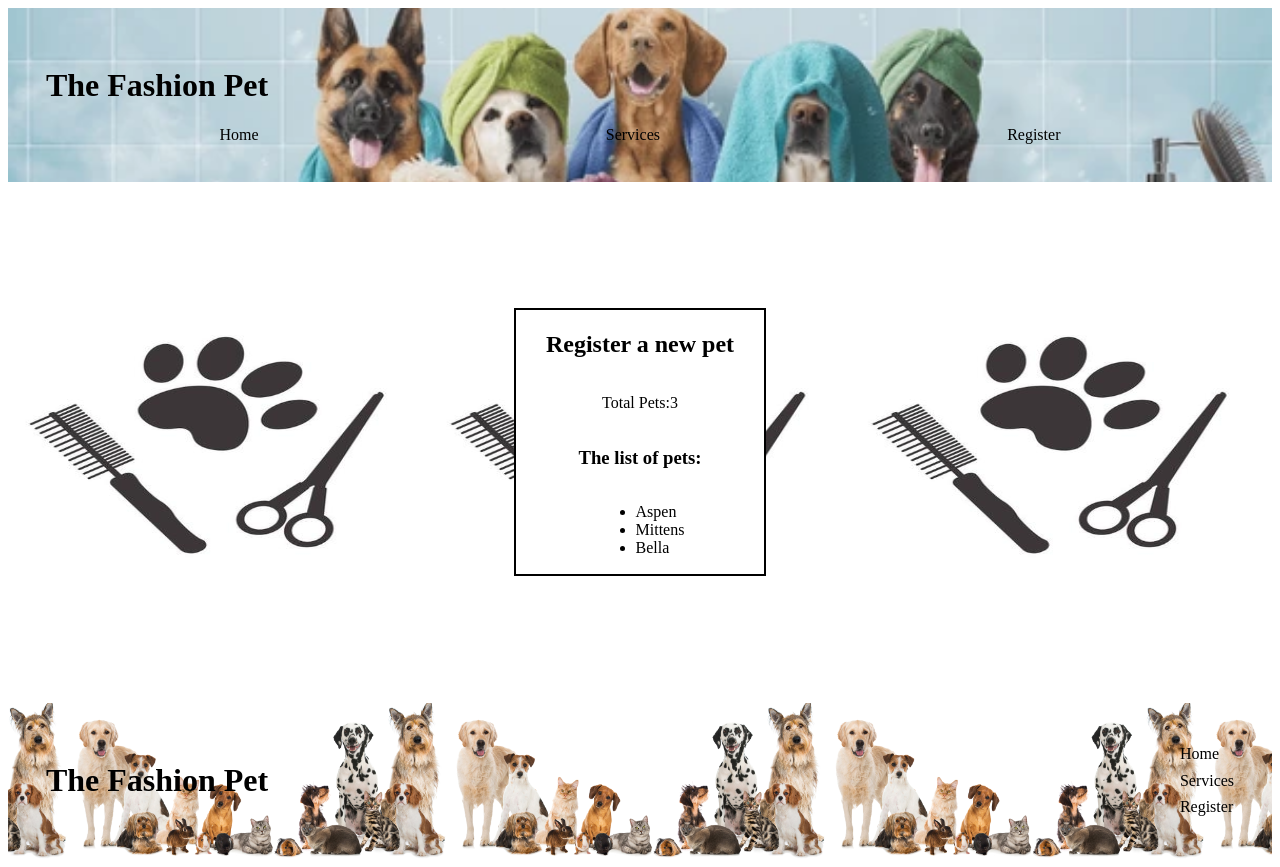
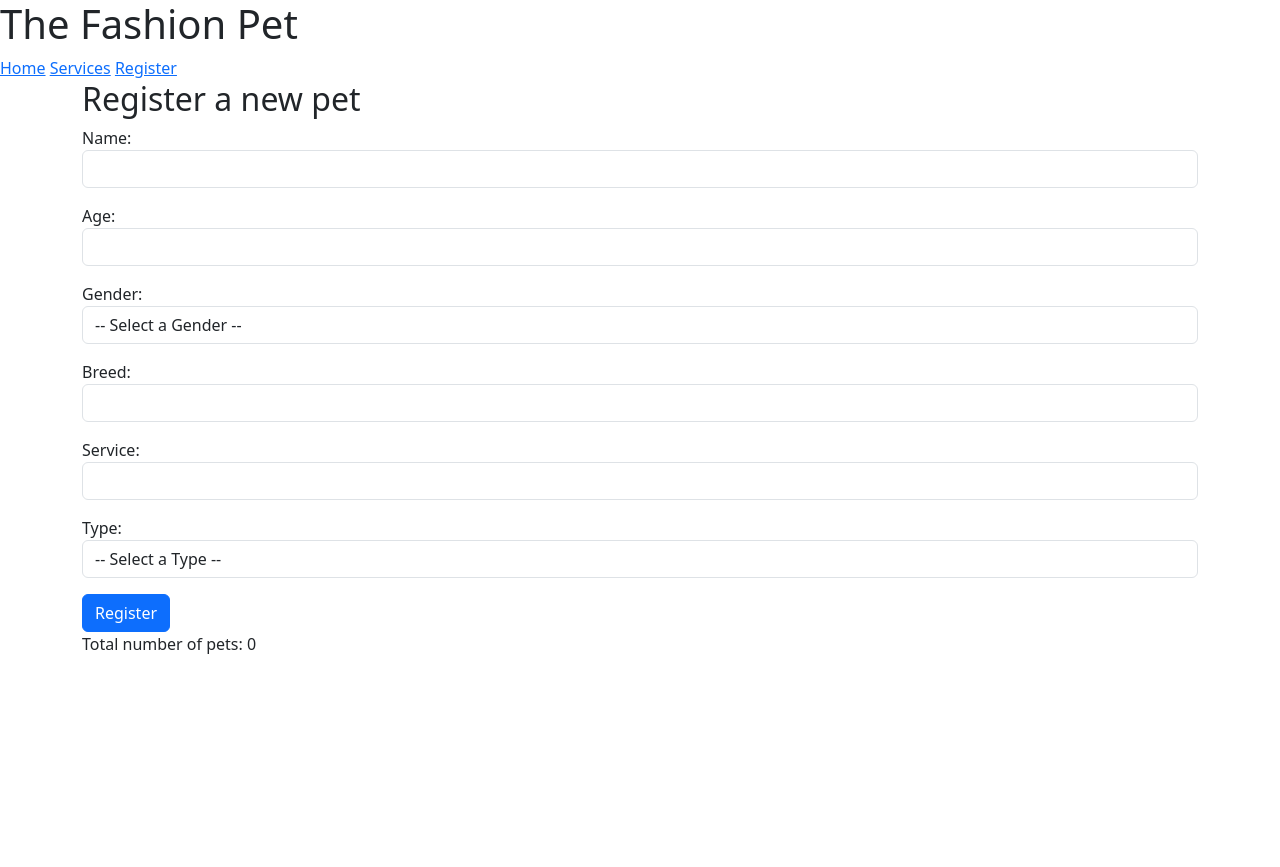
Before and after one commit to grciastyl/Pet-Salon, a plain HTML site: page register.html in a window 1280 px wide. After the commit the page ends 800 px from the top, so only its background shows below. Drawn offline with nearby package versions, Linux system fonts and the light colour scheme.

Commit message:
assignment2

```diff
--- a/register.html
+++ b/register.html
@@ -3,7 +3,7 @@
 <head>
     <meta charset="UTF-8">
     <meta name="viewport" content="width=device-width, initial-scale=1.0">
-    <link rel="stylesheet" href="register.css">
+    <link rel="stylesheet" href="https://cdn.jsdelivr.net/npm/bootstrap@5.3.6/dist/css/bootstrap.min.css">
     <title>Register</title>
 </head>
 <body>
@@ -19,27 +19,54 @@
 
 
     </header>
-    <main>
-        <div class="textbackground">
-            <h2>Register a new pet</h2>
-
-            <p id="totalpets"></p>
-
-            <h3>The list of pets:</h3>
-            <ul id="petsList"></ul>
-
+    <main class="container">
+        <h2>Register a new pet</h2>
+        <div class="form-container">
+            <div class="mb-3">
+                <label>Name:</label>
+                <input class="form-control" type="text" id="txtName" />
+            </div>
+            <div class="mb-3">
+                <label>Age:</label>
+                <input class="form-control" type="number" id="txtAge" min="0"/>
+            </div>
+            <div class="mb-3">
+                <label>Gender:</label>
+                <select class="form-control"  id="txtGender">
+                    <option value="" disabled selected>-- Select a Gender --</option>
+                    <option value="Male">Male</option>
+                    <option value="Female">Female</option>
+                </select>
+            </div>
+            <div class="mb-3">
+                <label>Breed:</label>
+                <input class="form-control" type="text" id="txtBreed" />
+            </div>
+            <div class="mb-3">
+                <label>Service:</label>
+                <input class="form-control" type="text" id="txtService" />
+            </div>
+            <div class="mb-3">
+                <label>Type:</label>
+                <select class="form-control"  id="txtType">
+                    <option value="" disabled selected>-- Select a Type --</option>
+                    <option value="Wash">Wash</option>
+                    <option value="Trim">Trim</option>
+                    <option value="Groom">Groom</option>
+                    <option value="Coloring">Coloring</option>
+                </select>
+            </div>
+            <div>
+                <button class="btn btn-primary" onclick="register()">Register</button>
+            </div>
         </div>
-
-
+        <div id="info">
+            <p>Total pets: 3</p>
+            </div>
     </main>
 
     <footer>
-        <h1>The Fashion Pet</h1>
-        <nav class="footernav">
-            <a href="index.html">Home</a>
-            <a href="services.html">Services</a>
-            <a href="register.html">Register</a>
-        </nav>
+
     </footer>
     <script src="./scripts/register.js"></script>
 </body>
--- a/scripts/register.js
+++ b/scripts/register.js
@@ -1,39 +1,55 @@
-console.log("register");
-// list of pets
-let pet1 = {
-    name:"Aspen",
-    age:"5",
-    gender:"f",
-    service:"bath",
-    breed:"malinois",
-}
-let pet2 = {
-    name:"Mittens",
-    age:"9",
-    gender:"f",
-    service:"nails",
-    breed:"cat",
-}
-let pet3 = {
-    name:"Bella",
-    age:"13",
-    gender:"f",
-    service:"groom",
-    breed:"chihuahua",
+let pets=[];
+
+
+let inputName = document.getElementById("txtName");
+let inputAge = document.getElementById("txtAge");
+let inputGender = document.getElementById("txtGender");
+let inputBreed = document.getElementById("txtBreed");
+let inputService = document.getElementById("txtService");
+let inputType = document.getElementById("txtType");
+
+//creating the obj constructor
+function Pet(name,age,gender,breed,service,type){
+    this.name=name;
+    this.age=age;
+    this.gender=gender;
+    this.breed=breed;
+    this.service=service;
+    this.type=type;
 }
 
-//getting total amount of pets and displaying on HTML
-let petsList=[];
-petsList.push(pet1,pet2,pet3);
-document.getElementById("totalpets").innerHTML="Total Pets:"+petsList.length;
+function register(){
+    let newPet = new Pet(inputName.value,inputAge.value,inputGender.value,inputBreed.value,inputService.value,inputType.value)
+    pets.push(newPet);
+    console.log(newPet);
+    alert("The registration was successful!!!");
+    displayInfo();
+    clearForm();
 
-//function to list pets names
-function getPetNames(){
-    let list = document.getElementById("petsList")//defining variable (list) and referencing html
-    for(let i=0;i<petsList.length;i++){//for loop parameters
-        console.log(`pets names: ${petsList[i].name}`);//displaying pets names on console
-        list.innerHTML+=`<li>${petsList[i].name}</li>`;//displaying pets names on html at "petsList"
-    }
+}
+function displayInfo(){
+    document.getElementById("info").innerHTML=`<p>Total number of pets: ${pets.length}</p>`
 }
 
-getPetNames()//recalling function to run
+function clearForm(){
+    document.getElementById("txtName").value="";
+    document.getElementById("txtAge").value="";
+    document.getElementById("txtGender").value="";
+    document.getElementById("txtBreed").value="";
+    document.getElementById("txtService").value="";
+    document.getElementById("txtType").value="";
+
+}
+
+
+function init( ){
+    //create objs
+    let pet1 = new Pet("Scooby",99,"Male", "Dane");
+    let pet2 = new Pet("Scrappy",99, "Male", "Mixed")
+    let pet3 = new Pet("Tweety Bird",99, "Male", "Canarian")
+    pets.push(pet1,pet2,pet3);
+    console.log(pets);
+}
+displayInfo();
+
+window.onload=init;  //render the HTML
```
